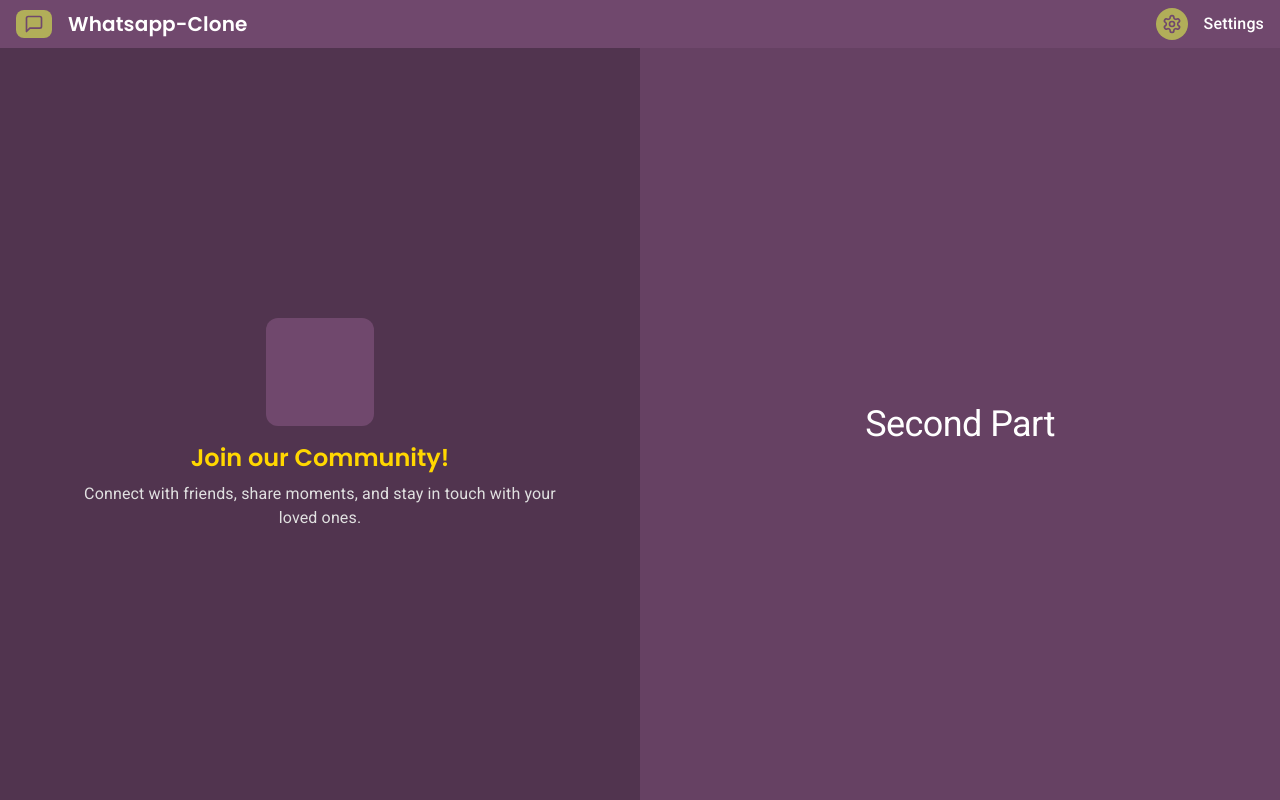
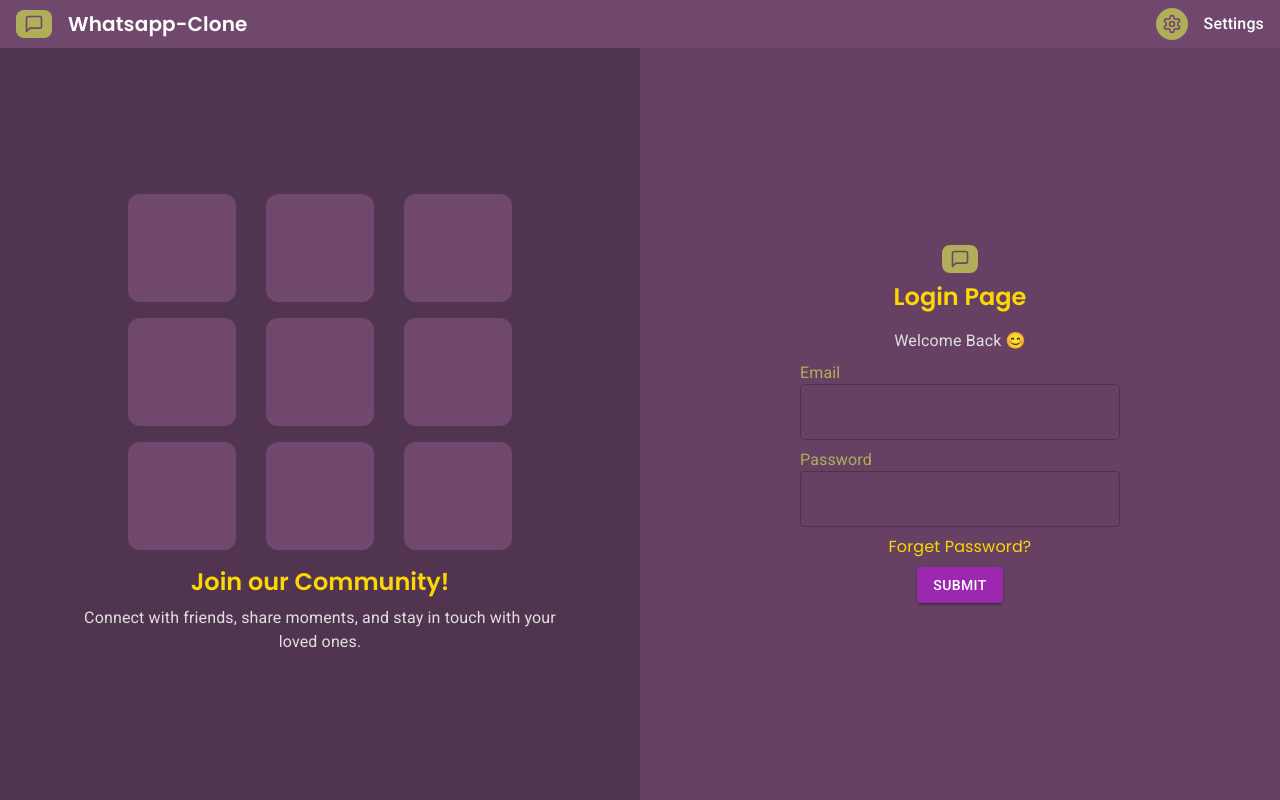
Before and after one commit to DhruvcepheiSachaniya/whatsapp-clone-frontend, a React (Vite) app: page / in a window 1280 px wide. Built offline with nearby package versions, Linux system fonts and the light colour scheme.

Commit message:
finished login page UI

```diff
--- a/src/components/landing/FirstPart.tsx
+++ b/src/components/landing/FirstPart.tsx
@@ -16,14 +16,34 @@ const FirstPart: React.FC = () => {
       }}
     >
       {/* Decorative Box */}
-      <Box
+      {Array(3).fill('box').map((_, index) => (
+      <Box sx={{
+        display: "flex",
+        flexDirection: "row",
+        gap: '30px'
+      }}>
+      {Array(3).fill('box').map((_, index) => (
+        <Box
+        key={index}
         sx={{
           backgroundColor: "rgb(112, 72, 109)",
           height: "108px",
           width: "108px",
           borderRadius: "12px",
         }}
-      ></Box>
+        ></Box>
+      ))}
+      </Box>
+      ))}
+
+      {/* <Box
+        sx={{
+          backgroundColor: "rgb(112, 72, 109)",
+          height: "108px",
+          width: "108px",
+          borderRadius: "12px",
+        }}
+      ></Box> */}
 
       {/* Typography Section */}
       <Box
--- a/src/components/landing/SecondPart.tsx
+++ b/src/components/landing/SecondPart.tsx
@@ -1,4 +1,5 @@
-import { Box, Typography } from "@mui/material";
+import { Box, Button, InputLabel, TextField, Typography } from "@mui/material";
+import { MessageSquare } from "lucide-react";
 
 const SecondPart: React.FC = () => {
   return (
@@ -12,11 +13,69 @@ const SecondPart: React.FC = () => {
         justifyContent: "center",
         alignItems: "center",
         color: "#FFFFFF",
+        gap: 1,
       }}
     >
-      <Typography variant="h1" sx={{ fontSize: "36px" }}>
-        Second Part
-      </Typography>
+      {/* Message Icon with Background */}
+      <Box
+        sx={{
+          display: "flex",
+          alignItems: "center",
+          justifyContent: "center",
+          backgroundColor: "#b1ae59", // Light background for icon
+          borderRadius: "8px", // Rounded rectangle
+          padding: "4px 8px", // Padding for the rectangle
+        }}
+      >
+        <MessageSquare size={20} color="#70486d" />
+      </Box>
+      <Typography variant="h5"
+        sx={{
+          fontFamily: "'Poppins', sans-serif",
+          fontWeight: 600,
+          color: "#FFD700", // Gold color
+          marginBottom: 1,
+        }}>Login Page</Typography>
+
+        <Typography
+          sx={{
+            fontFamily: "'Roboto', sans-serif",
+            fontSize: "16px",
+            color: "#E0E0E0", // Light grey
+            lineHeight: 1.5,
+          }}
+        >
+          Welcome Back 😊
+        </Typography>
+
+      <Box>
+        <InputLabel sx={{
+          color: '#b1ae59'
+        }}>Email</InputLabel>
+        <TextField variant="outlined" sx={{
+          width: '20rem',
+        }}/>
+      </Box>
+
+      <Box>
+        <InputLabel sx={{
+          color: '#b1ae59'
+        }}>Password</InputLabel>
+        <TextField id="outlined-basic" variant="outlined" sx={{
+          width: '20rem',
+        }}/>
+      </Box>
+
+      <Typography sx={{
+        fontFamily: "'Poppins', sans-serif",
+        color: "#FFD700",
+        cursor: "pointer",
+      }}>Forget Password?</Typography>
+
+      <Box>
+        <Button variant="contained" color="secondary">Submit</Button>
+      </Box>
+
     </Box>
   );
 };
```
